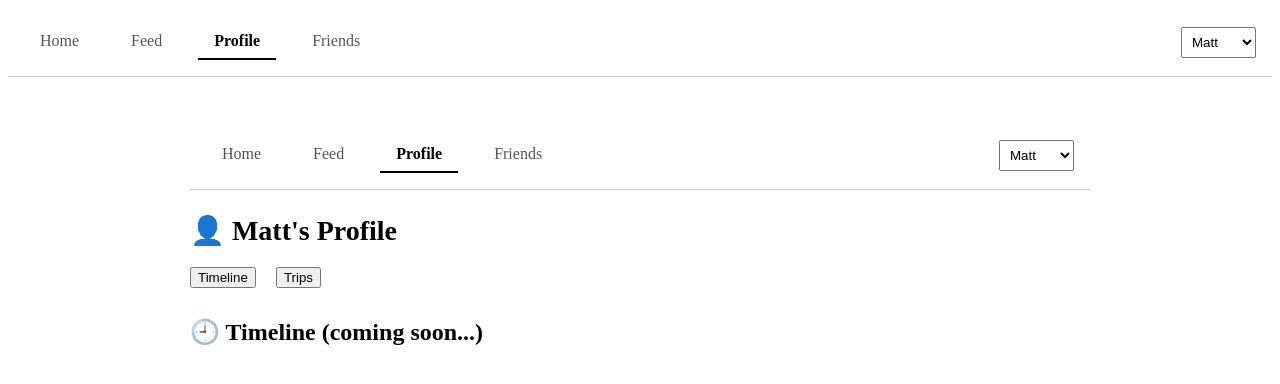
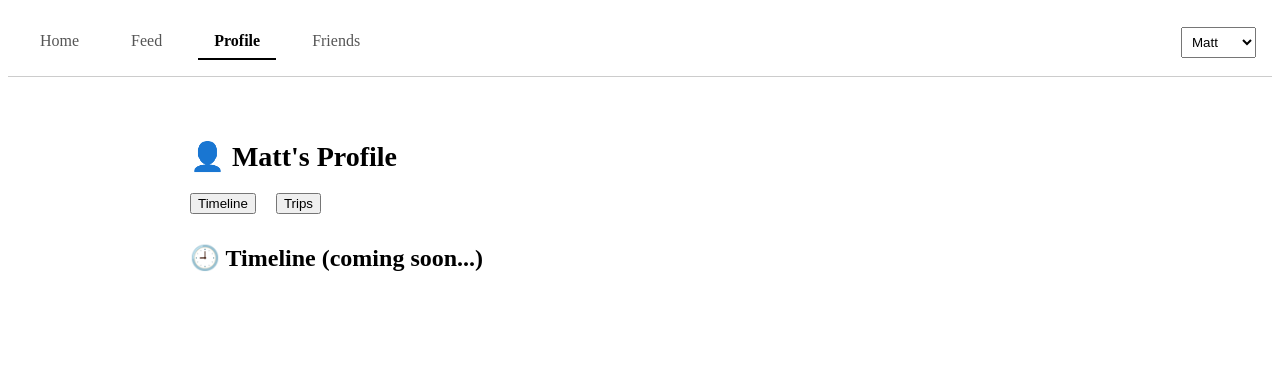
Before and after one commit to giddens7196/travlr-ui, a React (Vite) app: page /profile in a window 1280 px wide. Shown: the top 384 px of the page. Built offline with nearby package versions, Linux system fonts and the light colour scheme.

Commit message:
Update profile.tsx

```diff
--- a/src/pages/profile.tsx
+++ b/src/pages/profile.tsx
@@ -3,7 +3,6 @@ import { useSearchParams } from "react-router-dom";
 import { useState } from "react";
 import CreateTrip, { Trip as BuilderTrip } from "../components/CreateTrip";
 import TripCard from "../components/TripCard";
-import NavBar from "../components/NavBar";
 
 interface TripMeta {
   id: string;
@@ -13,6 +12,10 @@ interface TripMeta {
   docUrl?: string;
   start_date?: string;
   end_date?: string;
+  destinations?: string[];
+  tags?: string[];
+  shared_with?: string[];
+  day_plans?: any[];
   user?: string;
 }
 
@@ -77,7 +80,6 @@ export default function ProfilePage() {
 
   return (
     <div style={{ padding: 20, maxWidth: 900, margin: "auto" }}>
-      <NavBar />
       <h1 style={{ fontSize: 28 }}>👤 {currentUser}'s Profile</h1>
 
       <div style={{ display: "flex", gap: 20, marginTop: 20 }}>
```
